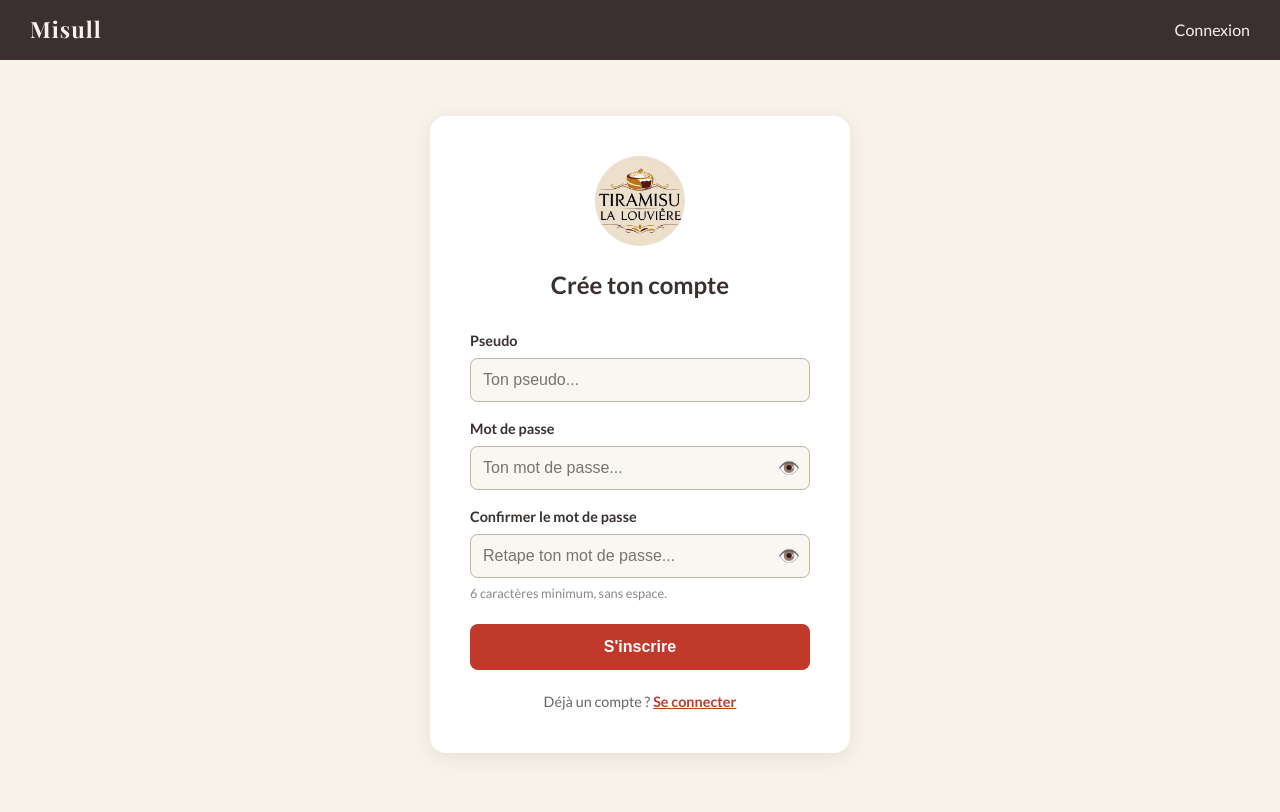
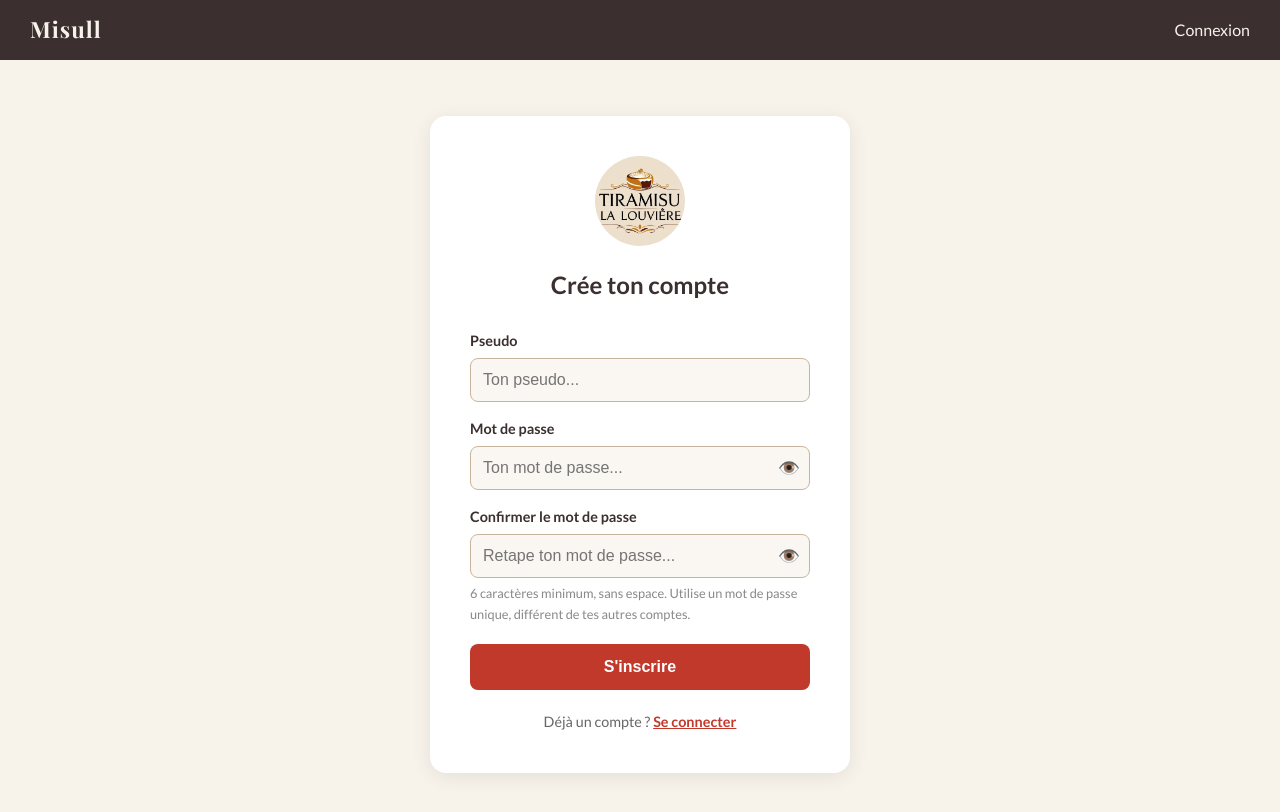
Before and after one commit to Jereminhoo/app4tiramisu, a React (Vite) app in the folder misull-front/: page /login in a window 1280 px wide. Both pictures are taken after a click on the element "S'inscrire". Shown: the top 812 px of the page. Built offline with nearby package versions, Linux system fonts and the light colour scheme; no server answers.

Commit message:
fix: mention mot de passe unique à l'inscription

```diff
--- a/misull-front/src/pages/Login.jsx
+++ b/misull-front/src/pages/Login.jsx
@@ -179,7 +179,7 @@ function Login() {
 
             {/* Indication des règles du mot de passe */}
             <p style={styles.aide}>
-              6 caractères minimum, sans espace.
+               6 caractères minimum, sans espace. Utilise un mot de passe unique, différent de tes autres comptes.
             </p>
           </div>
         )}
```
